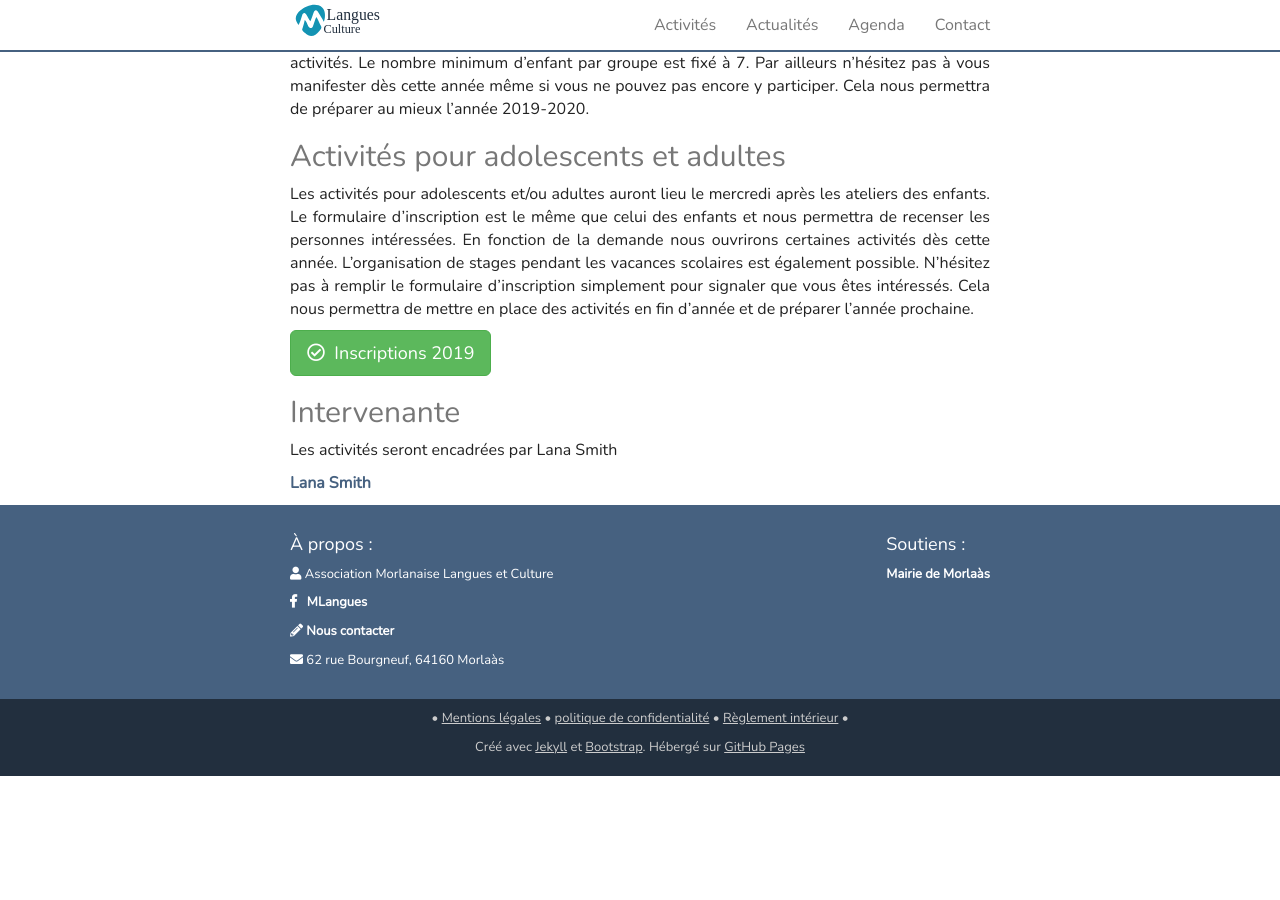
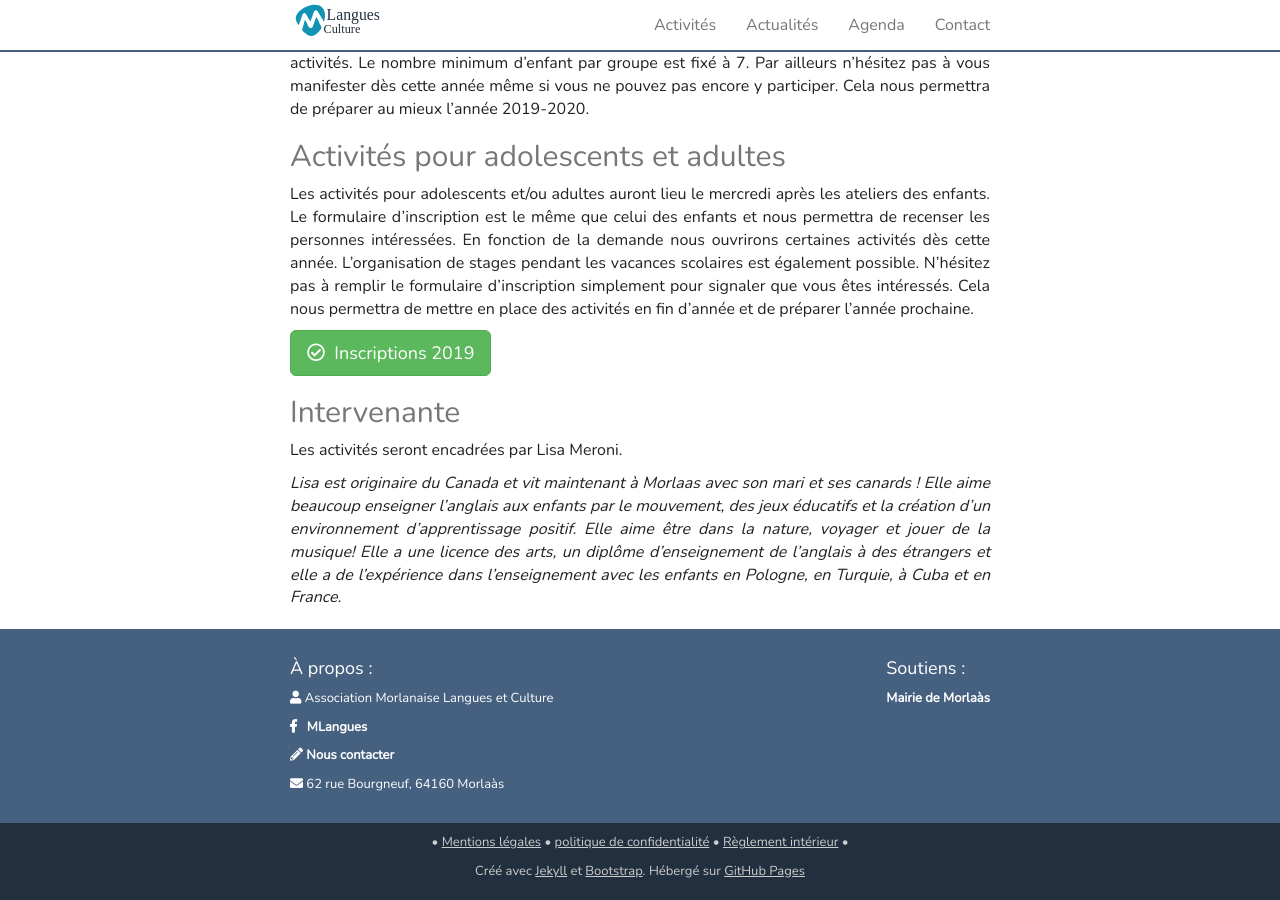
Before and after one commit to mlangues64/mlangues64.github.io, a Jekyll site: the page built from _posts/2018-11-10-inscription2019.markdown, in a window 1280 px wide and 900 px high, scrolled down 1140 px. Built offline with Jekyll 4.4.1, drawn with Linux system fonts in a browser that asks for light colours; nearby versions of some CDN libraries; comment, search, counter and statistics services are not loaded; before the commit the page ends 1916 px from its top, so only the background shows below that.

Commit message:
Ajout Lisa

```diff
--- a/_posts/2018-11-10-inscription2019.markdown
+++ b/_posts/2018-11-10-inscription2019.markdown
@@ -86,8 +86,7 @@ l'année prochaine.
 
 ## Intervenante
 
-Les activités seront encadrées par Lana Smith
+Les activités seront encadrées par Lisa Meroni.
 
-<script type="text/javascript" src="https://platform.linkedin.com/badges/js/profile.js" async defer></script>
-
-<div class="LI-profile-badge"  data-version="v1" data-size="large" data-locale="fr_FR" data-type="horizontal" data-theme="light" data-vanity="lana-smith"><a class="LI-simple-link" href='https://fr.linkedin.com/in/lana-smith?trk=profile-badge'>Lana Smith</a></div>
+*Lisa est originaire du Canada et vit maintenant à Morlaas avec son mari et ses canards ! Elle aime beaucoup enseigner l’anglais aux enfants par le mouvement, des jeux éducatifs et la création d’un environnement d’apprentissage positif. Elle aime être dans la nature, voyager et jouer de la musique!
+Elle a une licence des arts, un diplôme d’enseignement de l’anglais à des étrangers et elle a de l’expérience dans l'enseignement avec les enfants en Pologne, en Turquie, à Cuba et en France.*
```
